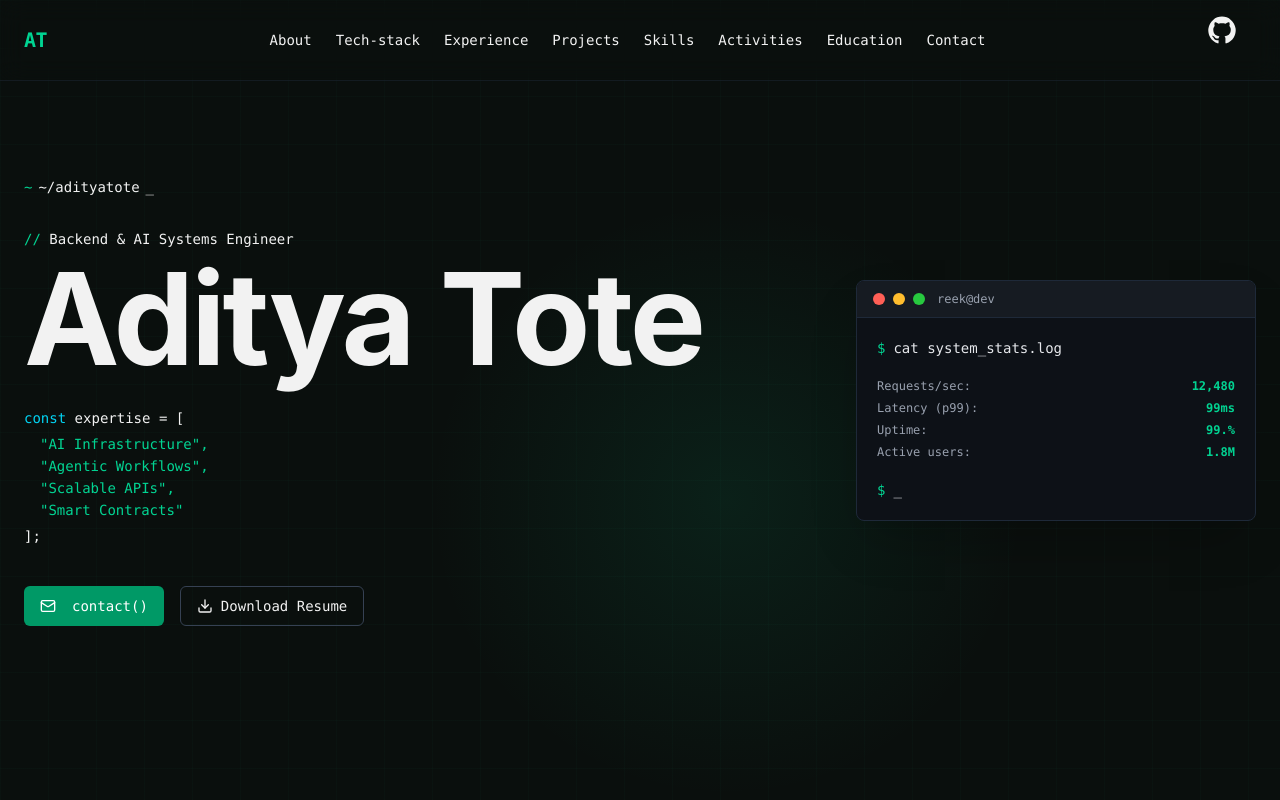
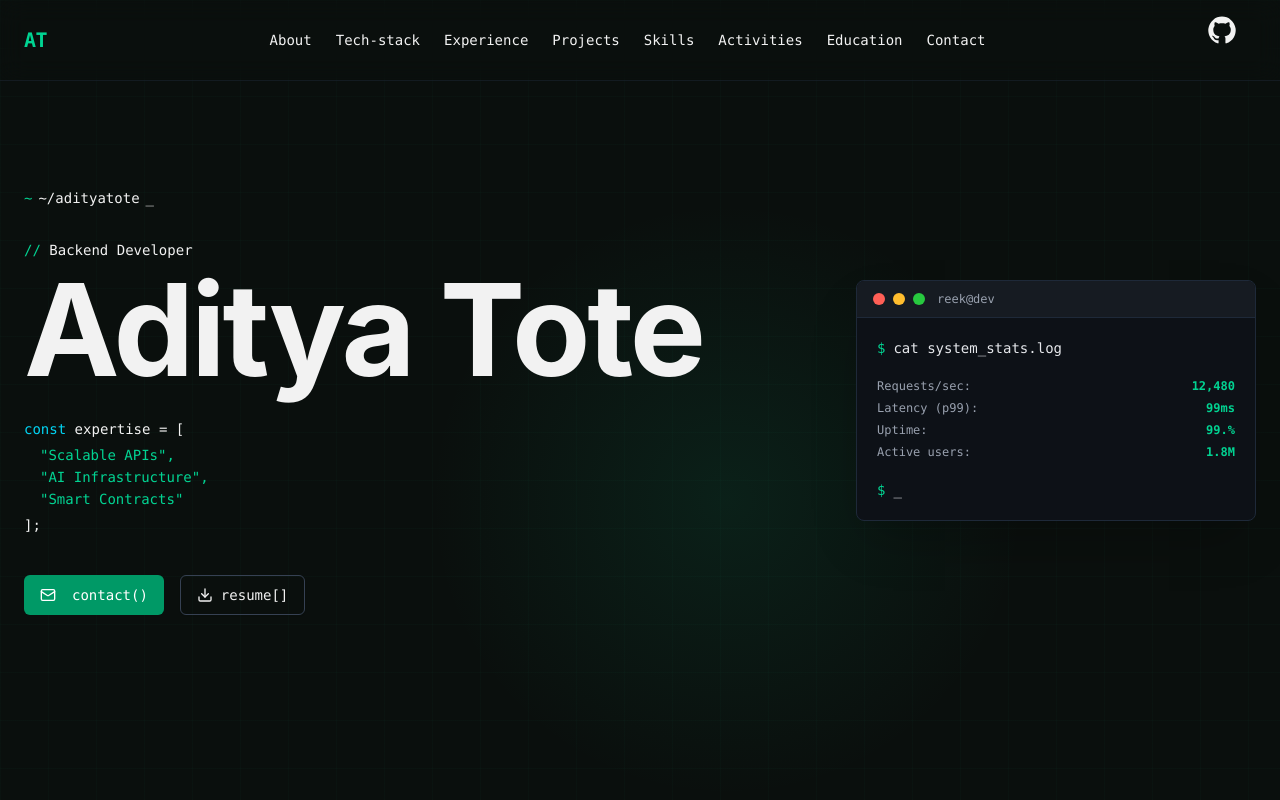
Before and after one commit to AdityaTote/portfolio, a Next.js app: page / in a window 1280 px wide. Shown: the top 800 px of the page. Built offline with nearby package versions, Linux system fonts and the light colour scheme.

Commit message:
refactor: update Skills section styling, refine introductory content, and standardize skill category colors

```diff
--- a/src/components/HeroSections.tsx
+++ b/src/components/HeroSections.tsx
@@ -97,7 +97,7 @@ export const HeroSection = () => {
 								asChild
 							>
 								<a
-									href="/resume.pdf"
+									href={heroData.buttons.secondary.link}
 									download="Aditya_Tote_Resume.pdf"
 									className="flex items-center gap-2"
 								>
@@ -116,7 +116,7 @@ export const HeroSection = () => {
 										<polyline points="7 10 12 15 17 10" />
 										<line x1="12" x2="12" y1="15" y2="3" />
 									</svg>
-									Download Resume
+									{heroData.buttons.secondary.text}
 								</a>
 							</Button>
 						</motion.div>
--- a/src/components/SkillsSection.tsx
+++ b/src/components/SkillsSection.tsx
@@ -7,7 +7,6 @@ import { cn } from "@/lib/utils";
 export const SkillsSection = () => {
 	return (
 		<section className="py-32 px-6 relative bg-[#0a0f0d] overflow-hidden">
-			{/* Refined grid pattern */}
 			<div className="absolute inset-0 bg-[linear-gradient(rgba(16,185,129,0.025)_1px,transparent_1px),linear-gradient(90deg,rgba(16,185,129,0.025)_1px,transparent_1px)] bg-[size:48px_48px]" />
 			<div className="absolute inset-0 bg-[radial-gradient(ellipse_at_top,rgba(16,185,129,0.06),transparent_50%)] pointer-events-none" />
 
--- a/src/lib/data/hero-data.ts
+++ b/src/lib/data/hero-data.ts
@@ -3,12 +3,11 @@ export const heroData = {
 		prompt: "~/adityatote",
 		username: "reek@dev",
 	},
-	role: "Backend & AI Systems Engineer",
+	role: "Backend Developer",
 	name: "Aditya Tote",
 	expertise: [
+		"Scalable APIs",
 		"AI Infrastructure",
-		"Agentic Workflows",
-		"Scalable APIs",
 		"Smart Contracts",
 	],
 	buttons: {
@@ -18,7 +17,7 @@ export const heroData = {
 		},
 		secondary: {
 			text: "resume[]",
-			link: "https://8zyjrpzspd.ufs.sh/f/CItOKkgy2F95sNY7XwNABVRyl12zk8wmGQpJHKg4E9FteTof",
+			link: "https://8zyjrpzspd.ufs.sh/f/CItOKkgy2F95JSweeANjOtcfFDaJkqzYnp9Qe7PBITxG20Wd",
 		},
 	},
 	stats: {
--- a/src/lib/data/skills-data.tsx
+++ b/src/lib/data/skills-data.tsx
@@ -43,11 +43,25 @@ export const skillCategories: SkillCategory[] = [
 		skills: [
 			"Node.js / Bun / Hono / Express.js",
 			"Python / FastAPI / Flask",
-			"RESTful APIs / WebSockets",
-			"PostgreSQL / SQLite / MongoDB",
-			"Drizzle ORM / Prisma",
+			"Go",
+			"RESTful APIs / WebSockets / gRPC",
 			"JWT / OAuth2.0",
 			"Microservices / Clean Architecture",
+		],
+		color: "from-emerald-500/10 to-emerald-500/5",
+		textClass: "group-hover/tag:text-emerald-400",
+		borderClass: "border-gray-800 group-hover/tag:border-emerald-500/40",
+	},
+	{
+		title: "Database & ORM",
+		icon: Database,
+		skills: [
+			"PostgreSQL",
+			"Turso (libSQL)",
+			"MongoDB / Mongoose",
+			"Drizzle ORM / Prisma / SQLAlchemy / GORM",
+			"Database Design & Optimization",
+			"Database Migrations & Optimization",
 		],
 		color: "from-emerald-500/10 to-emerald-500/5",
 		textClass: "group-hover/tag:text-emerald-400",
@@ -59,7 +73,7 @@ export const skillCategories: SkillCategory[] = [
 		skills: [
 			"AWS (EC2, S3, CloudFront)",
 			"Cloudflare Workers / Vercel",
-			"Google Cloud (Vertex AI, Firebase)",
+			"Google Cloud (Vertex AI, Firebase, Compute Engine, Cloud Run)",
 			"Docker / NGINX / PM2",
 			"CI/CD (GitHub Actions)",
 			"Redis Caching",
@@ -91,7 +105,8 @@ export const skillCategories: SkillCategory[] = [
 			"Google ADK",
 			"Model Context Protocol (MCP)",
 			"Pinecone / ChromaDB",
-			"GPT / Claude / Gemini",
+			"Vector Embeddings",
+			"Gemini",
 			"RAG Pipelines / Agentic Workflows",
 			"Prompt Engineering",
 		],
@@ -108,22 +123,7 @@ export const skillCategories: SkillCategory[] = [
 			"React Native / Expo",
 			"TanStack Query",
 			"Tailwind CSS / shadcn-ui",
-			"State Management (Zustand)",
-		],
-		color: "from-emerald-500/10 to-emerald-500/5",
-		textClass: "group-hover/tag:text-emerald-400",
-		borderClass: "border-gray-800 group-hover/tag:border-emerald-500/40",
-	},
-	{
-		title: "Database & ORM",
-		icon: Database,
-		skills: [
-			"PostgreSQL",
-			"Turso (libSQL)",
-			"MongoDB / Mongoose",
-			"Drizzle ORM / Prisma",
-			"Database Design & Optimization",
-			"Database Migrations & Optimization",
+			"State Management (Zustand, Recoil)",
 		],
 		color: "from-emerald-500/10 to-emerald-500/5",
 		textClass: "group-hover/tag:text-emerald-400",
```
